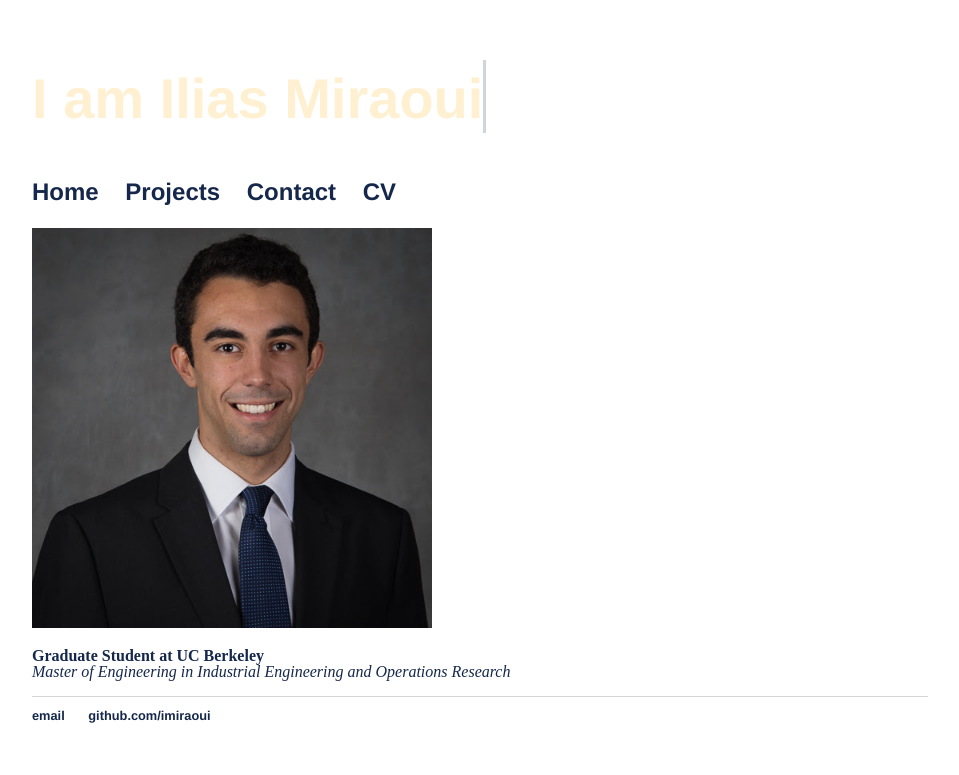
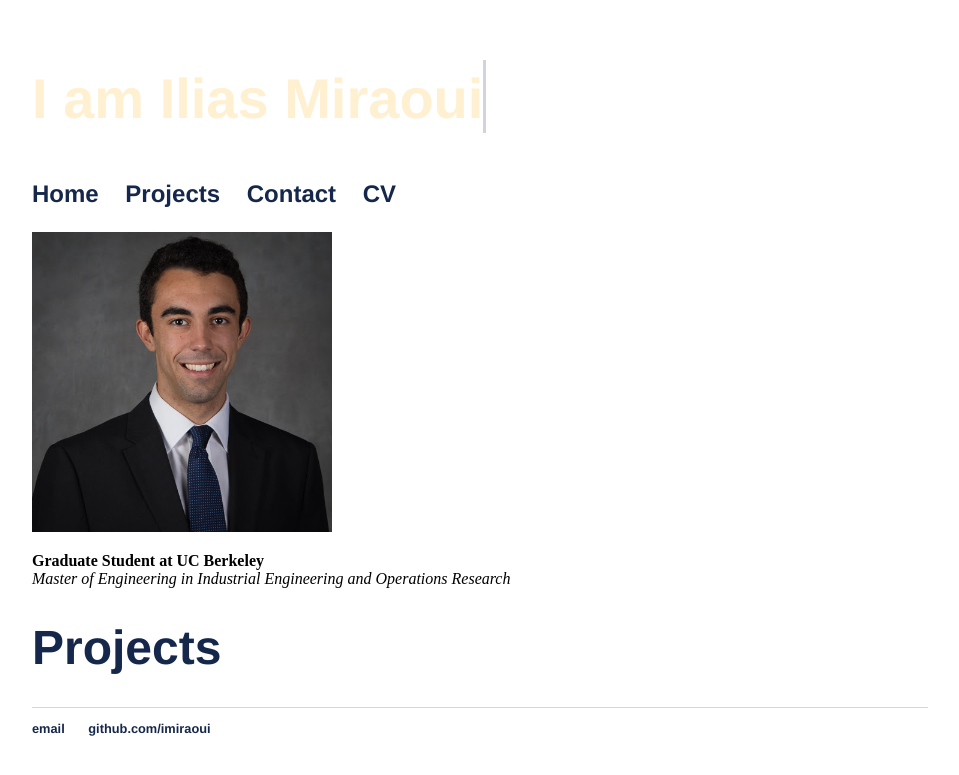
Before and after one commit to imiraoui/imiraoui.github.io, a Jekyll site: the page built from index.html, in a window 1280 px wide. Shown: the top 775 px of the page, without its empty margins (160-1119 px from the left). Built offline with Jekyll 4.4.1, drawn with Linux system fonts in a browser that asks for light colours; nearby versions of some CDN libraries.

Commit message:
Resizing

```diff
--- a/css/main.css
+++ b/css/main.css
@@ -2,16 +2,16 @@ body { margin: 60px auto; width: 70%; }
 
 a { text-decoration: none; color: #15284B; }
 a:hover { text-decoration: underline; color: #FDB515 ; }
+;
+p, ul { font-size: 1em; line-height: 1em; color:#15284B;  }
 
-p, ul { font-size: 1em; line-height: 1em; color:#15284B ; }
-
-h1, h2, h3, h4 { font-family: 'Helvetica', 'Arial', 'Sans-Serif'; }
+h1, h2, h3, h4 { font-family: 'Helvetica', 'Arial', 'Sans-Serif'; color:#15284B;}
 h1 { font-size: 3em;  }
 h2 { font-size: 2.7em; }
 h3 { font-size: 2.3em; }
 h4 { font-size: 1.9em; }
 
-nav ul { font-size: 1.5em; font-family: 'Helvetica', 'Arial', 'Sans-Serif'; padding: 0px; list-style: none; font-weight: bold; }
+nav ul { font-size: 1.5em; font-family: 'Helvetica', 'Arial', 'Sans-Serif'; padding: 0px; list-style: none; font-weight: bold; justify-content: space-around;  }
 footer ul { font-size: 1em; font-family: 'Helvetica', 'Arial', 'Sans-Serif'; padding: 0px; list-style: none; font-weight: bold; }
 nav ul li, footer ul li { display: inline; margin-right: 20px; }
 
--- a/index.html
+++ b/index.html
@@ -7,7 +7,9 @@ title: Ilias Miraoui
 
 		<div class="blurb">
 
-			<img src="assets/img/profile1.jpg" alt="Ilias Miraoui" width="400"/>
+			<img src="assets/img/profile1.jpg" alt="Ilias Miraoui" width="300"/>
 			<p><font size = 3><b> Graduate Student at UC Berkeley </b></br>
 			<i>Master of Engineering in Industrial Engineering and Operations Research</i></font></p>
+
+			<h1> Projects </h1>
 		</div>
```
Also changed, not shown: 3 other files.
